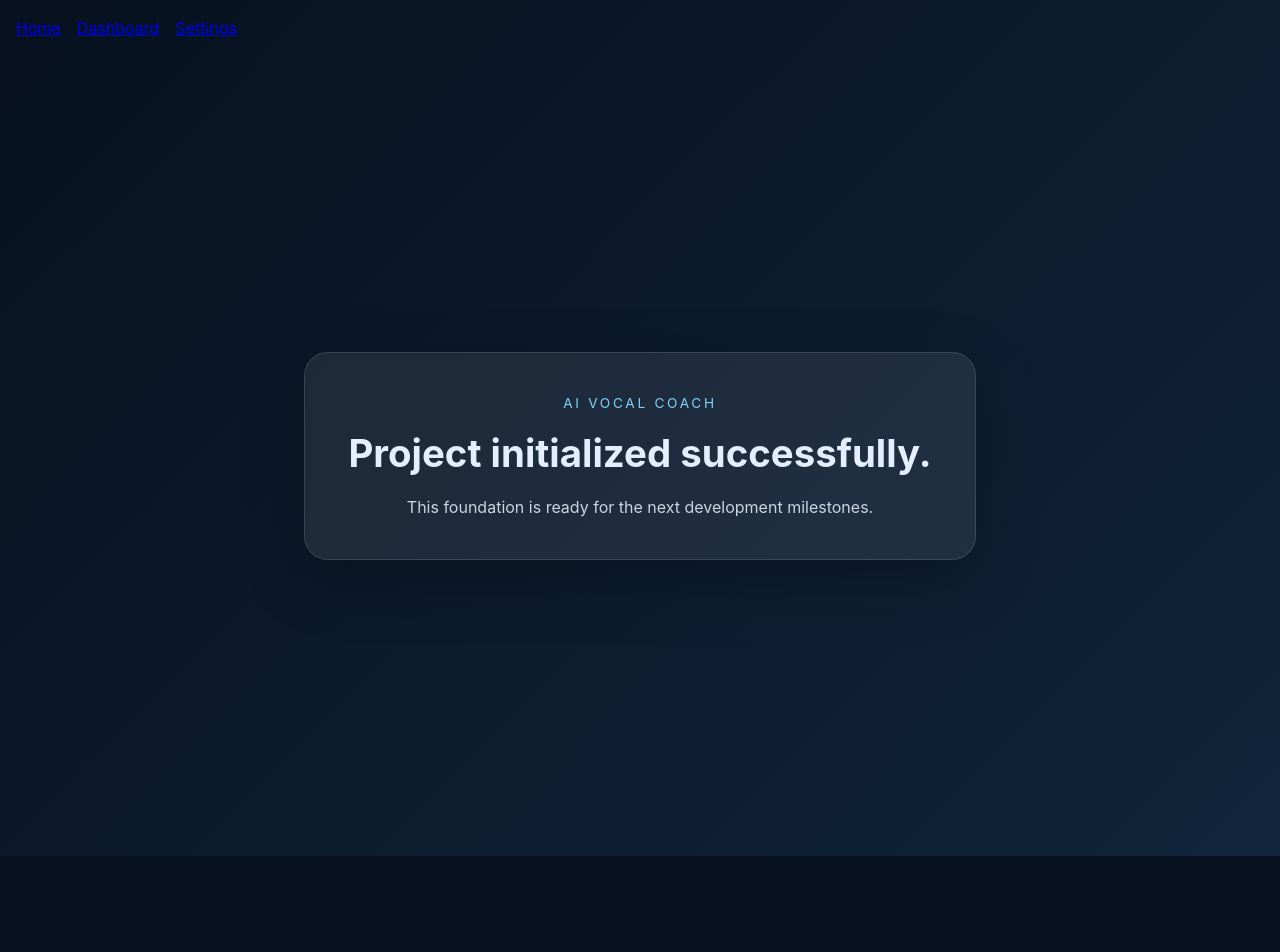
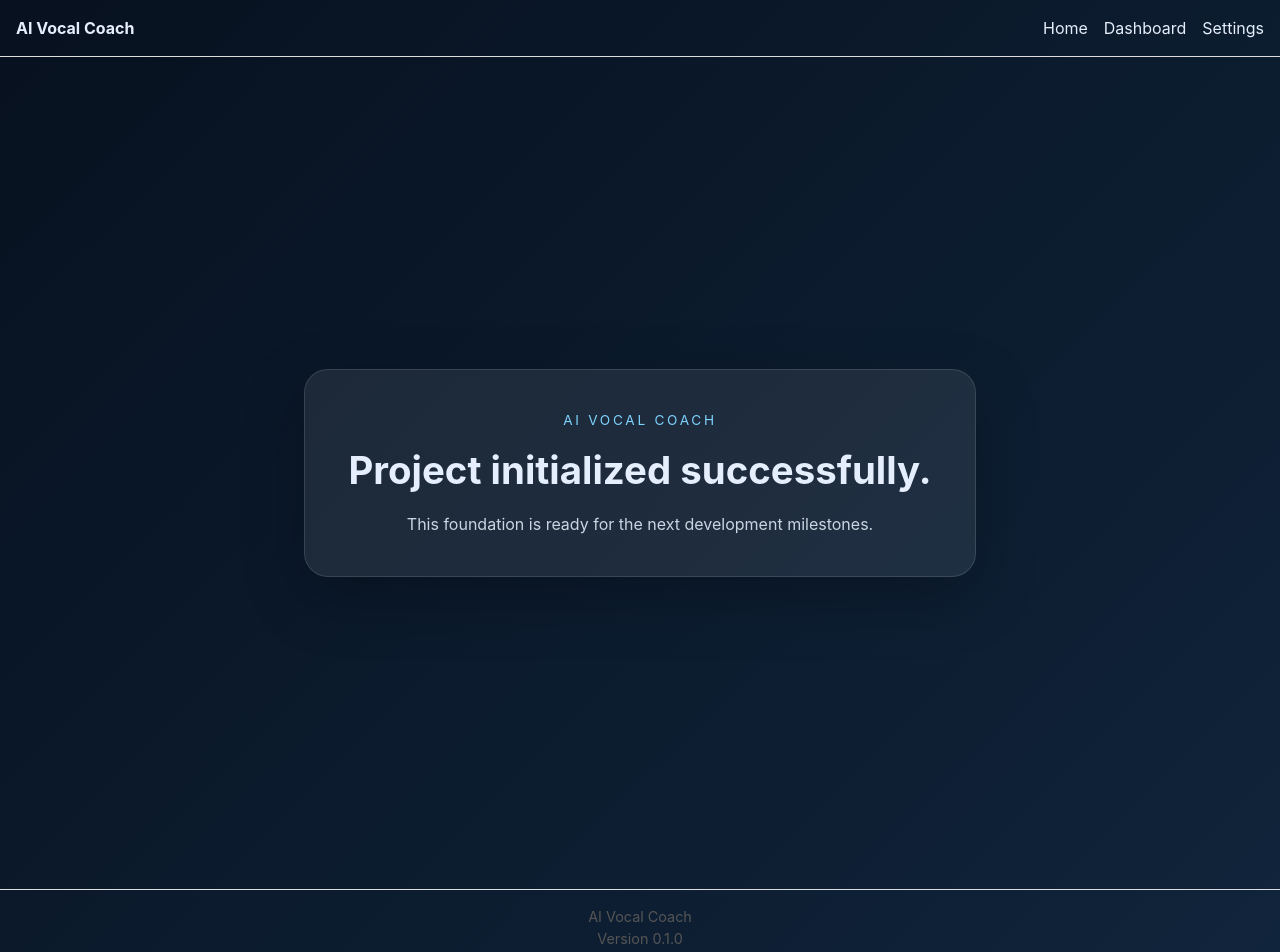
Before and after one commit to wuderick/AI-Vocal-Coach, a React (Vite) app: page / in a window 1280 px wide. Shown: the top 952 px of the page. Before the commit the page ends 856 px from the top, so only its background shows below. Built offline with nearby package versions, Linux system fonts and the light colour scheme.

Commit message:
Task 003: Add shared application layout

```diff
--- a/src/app/routes.tsx
+++ b/src/app/routes.tsx
@@ -1,24 +1,19 @@
-import { Link, Routes, Route } from 'react-router-dom';
+import { Routes, Route } from 'react-router-dom';
 import { HomePage } from '../pages/HomePage';
 import { DashboardPage } from '../pages/DashboardPage';
 import { SettingsPage } from '../pages/SettingsPage';
 import { NotFoundPage } from '../pages/NotFoundPage';
+import { AppLayout } from '../layouts/AppLayout';
 
 export function AppRoutes() {
   return (
-    <>
-      <nav aria-label="Primary navigation" style={{ padding: '1rem', display: 'flex', gap: '1rem' }}>
-        <Link to="/">Home</Link>
-        <Link to="/dashboard">Dashboard</Link>
-        <Link to="/settings">Settings</Link>
-      </nav>
-
-      <Routes>
-        <Route path="/" element={<HomePage />} />
-        <Route path="/dashboard" element={<DashboardPage />} />
-        <Route path="/settings" element={<SettingsPage />} />
+    <Routes>
+      <Route element={<AppLayout />}>
+        <Route index element={<HomePage />} />
+        <Route path="dashboard" element={<DashboardPage />} />
+        <Route path="settings" element={<SettingsPage />} />
         <Route path="*" element={<NotFoundPage />} />
-      </Routes>
-    </>
+      </Route>
+    </Routes>
   );
 }
--- /dev/null
+++ b/src/components/Footer.tsx
@@ -0,0 +1,15 @@
+export function Footer() {
+  return (
+    <footer style={{
+      padding: '1rem',
+      borderTop: '1px solid #ddd',
+      marginTop: 'auto',
+      textAlign: 'center',
+      fontSize: '0.9rem',
+      color: '#555',
+    }}>
+      <div>AI Vocal Coach</div>
+      <div>Version 0.1.0</div>
+    </footer>
+  );
+}
--- /dev/null
+++ b/src/components/Header.tsx
@@ -0,0 +1,18 @@
+import { Navigation } from './Navigation';
+
+export function Header() {
+  return (
+    <header style={{
+      padding: '1rem',
+      borderBottom: '1px solid #ddd',
+      display: 'flex',
+      justifyContent: 'space-between',
+      alignItems: 'center',
+    }}>
+      <div>
+        <strong>AI Vocal Coach</strong>
+      </div>
+      <Navigation />
+    </header>
+  );
+}
--- /dev/null
+++ b/src/components/Navigation.tsx
@@ -0,0 +1,22 @@
+import { NavLink } from 'react-router-dom';
+
+const linkStyles = {
+  textDecoration: 'none',
+  color: 'inherit',
+};
+
+export function Navigation() {
+  return (
+    <nav aria-label="Primary navigation" style={{ display: 'flex', gap: '1rem' }}>
+      <NavLink to="/" style={linkStyles} end>
+        Home
+      </NavLink>
+      <NavLink to="/dashboard" style={linkStyles}>
+        Dashboard
+      </NavLink>
+      <NavLink to="/settings" style={linkStyles}>
+        Settings
+      </NavLink>
+    </nav>
+  );
+}
--- /dev/null
+++ b/src/layouts/AppLayout.tsx
@@ -0,0 +1,15 @@
+import { Outlet } from 'react-router-dom';
+import { Header } from '../components/Header';
+import { Footer } from '../components/Footer';
+
+export function AppLayout() {
+  return (
+    <div style={{ display: 'flex', minHeight: '100vh', flexDirection: 'column' }}>
+      <Header />
+      <main style={{ flex: 1, padding: '1rem' }}>
+        <Outlet />
+      </main>
+      <Footer />
+    </div>
+  );
+}
```
Also changed, not shown: tasks/TASK_003_APPLICATION_LAYOUT.md (added), 2 other files (tests, documents, lock files or other folders).
